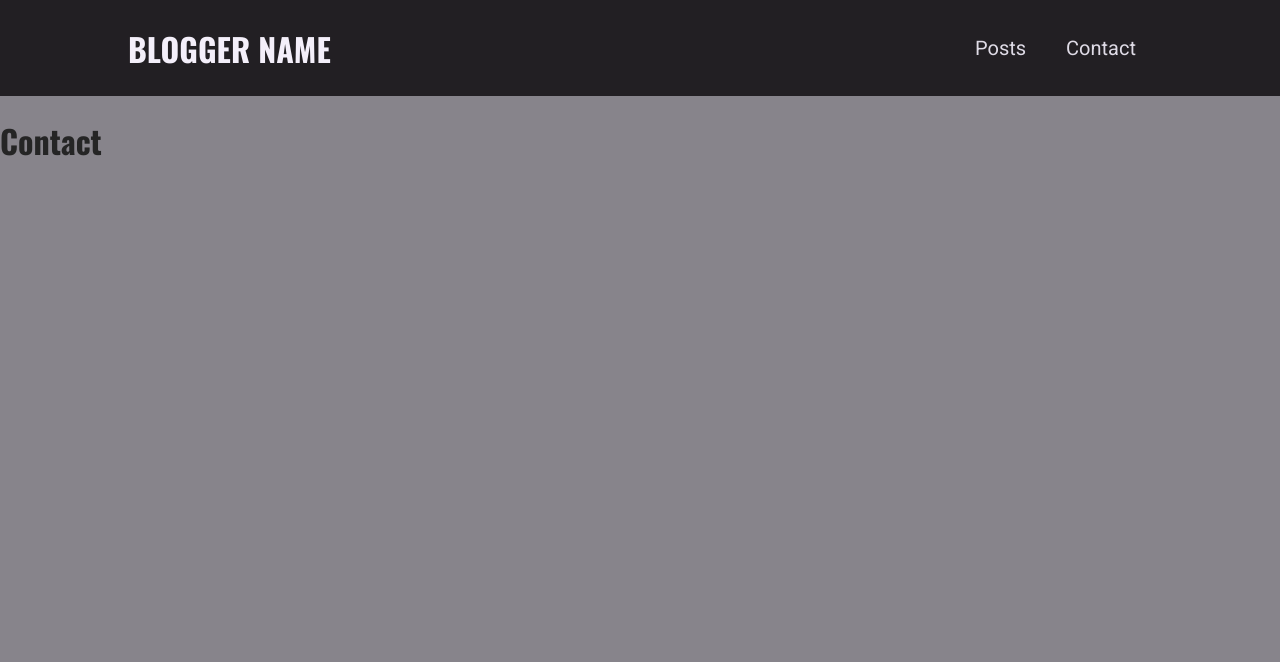
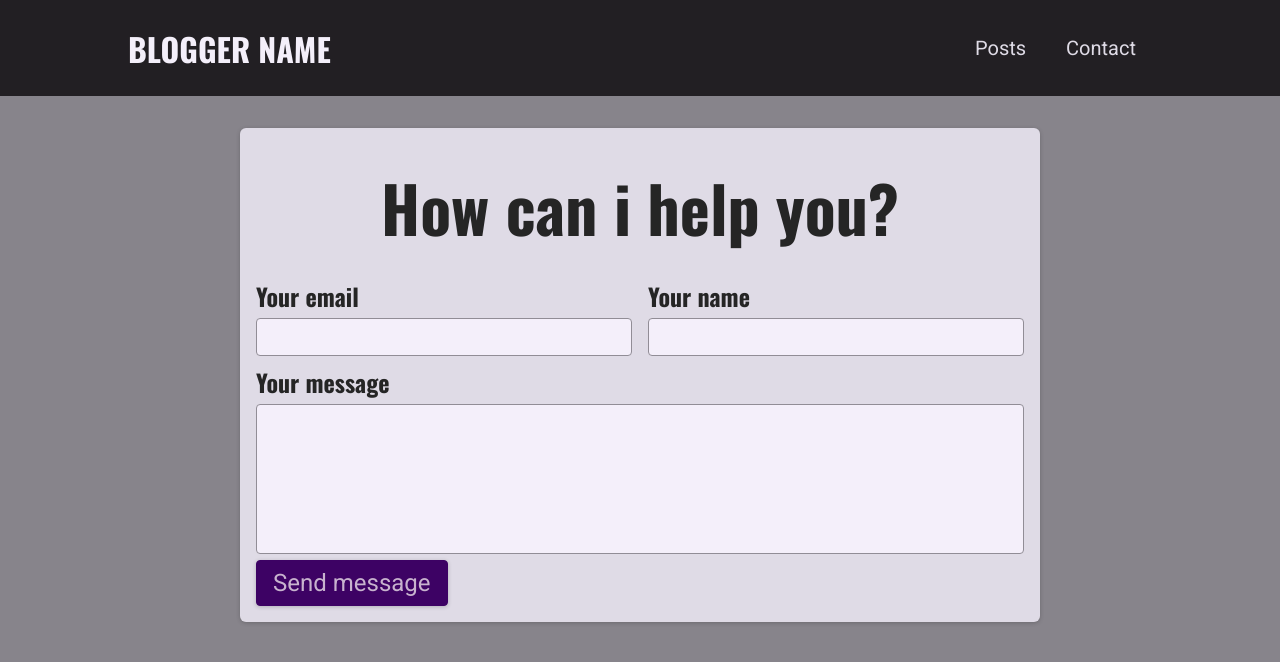
Before and after one commit to nenadmne/blog-list, a Next.js app: page /contact in a window 1280 px wide. Shown: the top 662 px of the page. Built offline with nearby package versions, Linux system fonts and the light colour scheme.

Commit message:
Added ContactForm component and styling

```diff
--- /dev/null
+++ b/components/contact/contact-form.js
@@ -0,0 +1,28 @@
+import classes from "./contact-form.module.css";
+
+export default function ContactForm() {
+  return (
+    <section className={classes.contact}>
+      <h1> How can i help you? </h1>
+      <form className={classes.form}>
+        <div className={classes.controls}>
+          <div className={classes.control}>
+            <label htmlFor="email"> Your email </label>
+            <input type="email" id="email" required />
+          </div>
+          <div className={classes.control}>
+            <label htmlFor="name"> Your name </label>
+            <input type="text" id="name" required />
+          </div>
+        </div>
+        <div className={classes.control}>
+          <label htmlFor="message"> Your message </label>
+          <textarea id="message" rows="5" />
+        </div>
+        <div className={classes.action}>
+          <button> Send message </button>
+        </div>
+      </form>
+    </section>
+  );
+}
--- /dev/null
+++ b/components/contact/contact-form.module.css
@@ -0,0 +1,73 @@
+.contact {
+  margin: var(--size-8) auto;
+  border-radius: 6px;
+  background-color: var(--color-grey-100);
+  width: 90%;
+  max-width: 50rem;
+  padding: var(--size-4);
+  box-shadow: 0 1px 4px rgba(0, 0, 0, 0.2);
+  font-size: var(--size-6);
+}
+
+.contact h1 {
+  font-size: var(--size-8);
+  margin: var(--size-4) 0;
+  text-align: left;
+}
+
+.form label {
+  display: block;
+  font-family: "Oswald", sans-serif;
+  font-weight: bold;
+  margin: var(--size-2) 0 var(--size-1) 0;
+}
+
+.form input,
+.form textarea {
+  font: inherit;
+  padding: var(--size-1);
+  border-radius: 4px;
+  width: 100%;
+  border: 1px solid var(--color-grey-400);
+  background-color: var(--color-grey-50);
+  resize: none;
+}
+
+.controls {
+  display: flex;
+  column-gap: 1rem;
+  flex-wrap: wrap;
+}
+
+.control {
+  flex: 1;
+  min-width: 10rem;
+}
+
+.actions {
+  margin-top: var(--size-4);
+  text-align: right;
+}
+
+.form button {
+  font: inherit;
+  cursor: pointer;
+  background-color: var(--color-primary-700);
+  border: 1px solid var(--color-primary-700);
+  padding: var(--size-2) var(--size-4);
+  border-radius: 4px;
+  color: var(--color-primary-50);
+  box-shadow: 0 1px 4px rgba(0, 0, 0, 0.2);
+}
+
+.form button:hover {
+  background-color: var(--color-primary-500);
+  border-color: var(--color-primary-500);
+}
+
+@media (min-width: 768px) {
+  .contact h1 {
+    font-size: var(--size-16);
+    text-align: center;
+  }
+}
--- a/pages/contact.js
+++ b/pages/contact.js
@@ -1,3 +1,5 @@
+import ContactForm from "../components/contact/contact-form";
+
 export default function Contact() {
-  return <h1> Contact </h1>;
+  return <ContactForm />;
 }
```
